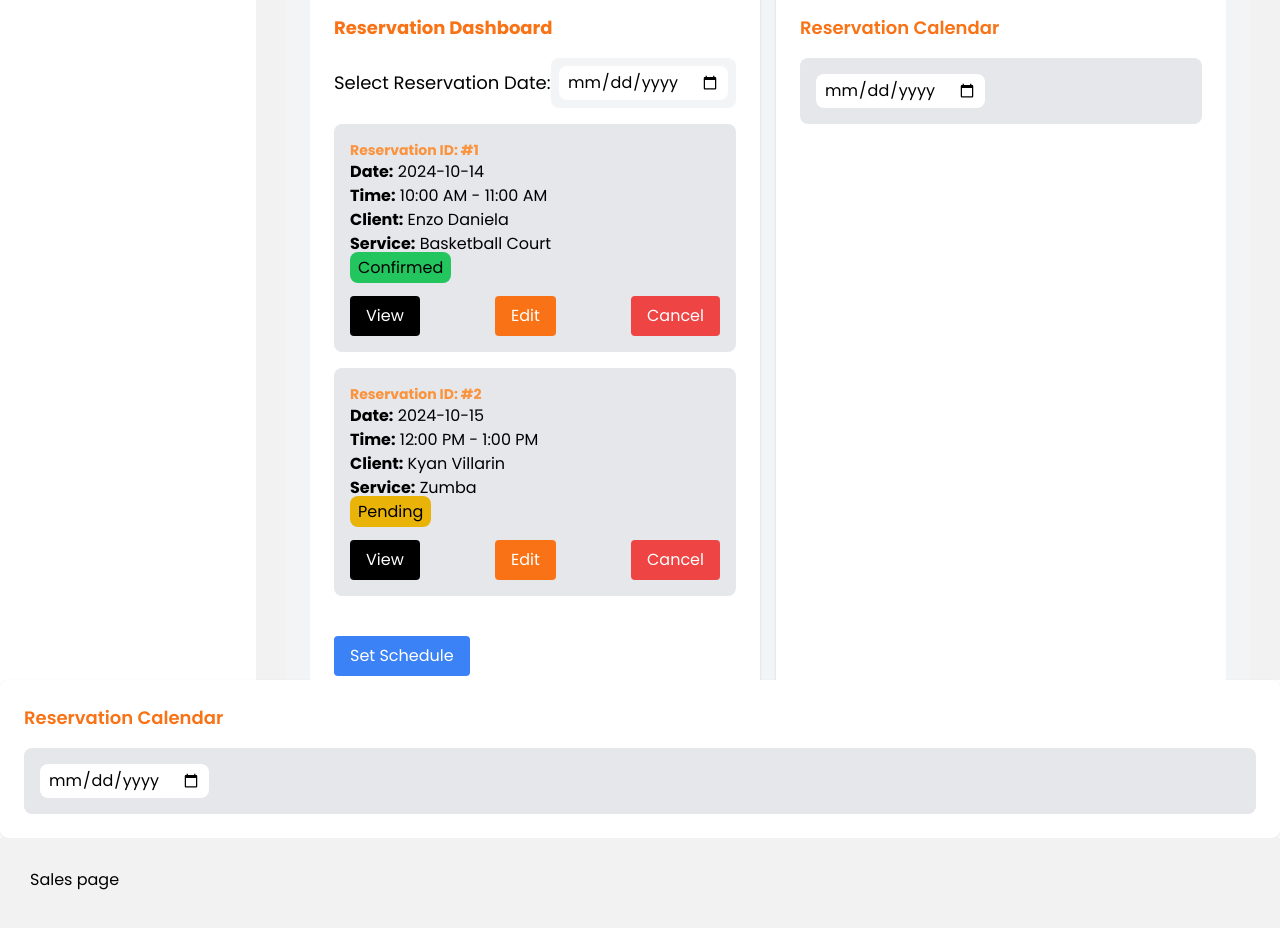
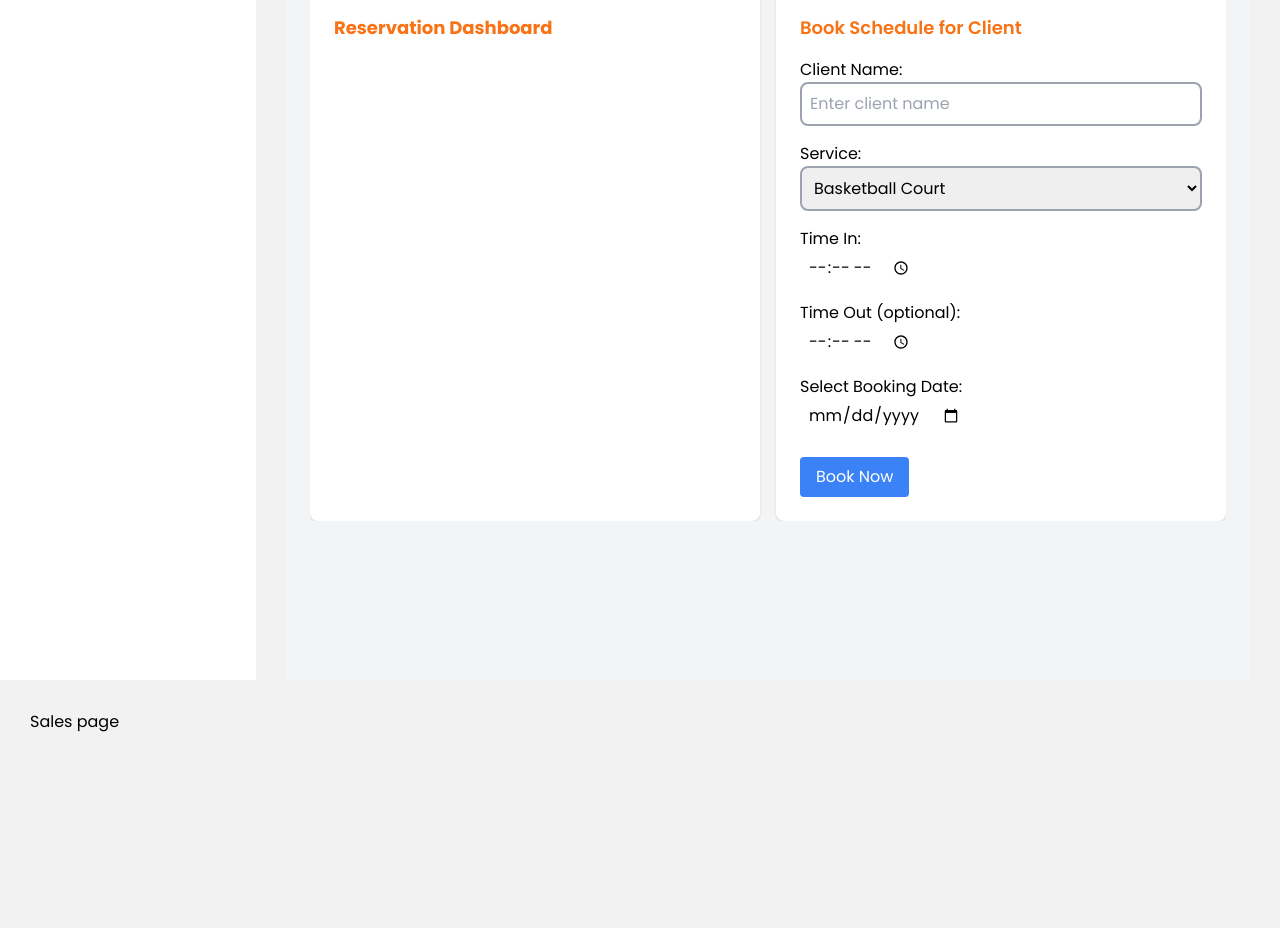
Before and after one commit to EnzoSoti/Online-Gym-Management-System, a website: page main/admin.html in a window 1280 px wide. Shown: the part 1720-2648 px from the top of the page. Drawn offline with nearby package versions, Linux system fonts and the light colour scheme.

Commit message:
reservation added

```diff
--- a/javascript/admin.js
+++ b/javascript/admin.js
@@ -1,3 +1,4 @@
+
 // Member Growth Chart
 document.addEventListener('DOMContentLoaded', function() {
     const ctx = document.getElementById('memberGrowthChart');
--- a/javascript/reservation.js
+++ b/javascript/reservation.js
@@ -0,0 +1,59 @@
+
+// Function to handle booking a reservation
+function bookReservation(event) {
+    event.preventDefault(); // Prevent form submission
+
+    // Get form input values
+    const clientName = document.getElementById('client-name').value;
+    const service = document.getElementById('service').value;
+    const bookingDate = document.getElementById('booking-date').value;
+    const timeIn = document.getElementById('time-in').value; // Get Time In value
+    const timeOut = document.getElementById('time-out').value || calculateTimeOut(timeIn); // Get Time Out value or calculate it
+
+    // Create a new reservation card
+    const newReservationCard = document.createElement('div');
+    newReservationCard.className = 'reservation-card bg-gray-200 p-4 mb-4 rounded-lg';
+
+    newReservationCard.innerHTML = `
+        <h3 class="text-sm font-bold text-orange-400">Reservation ID: #${Date.now()}</h3>
+        <p><strong>Date:</strong> ${bookingDate}</p>
+        <p><strong>Time In:</strong> ${timeIn}</p>
+        <p><strong>Time Out:</strong> ${timeOut}</p>
+        <p><strong>Client:</strong> ${clientName}</p>
+        <p><strong>Service:</strong> ${service}</p>
+        <span class="status-badge bg-green-500 text-black px-2 py-1 rounded-lg">Confirmed</span>
+        <div class="mt-4 flex justify-between">
+            <button class="bg-orange-500 text-white py-2 px-4 rounded hover:bg-orange-600" style="margin-right: 4px;">Edit</button>
+            <button class="bg-red-500 text-white py-2 px-4 rounded hover:bg-red-600" onclick="cancelReservation(this)">Cancel</button>
+        </div>
+    `;
+
+    // Append the new reservation card to the reservations container
+    const reservationsContainer = document.getElementById('reservations-container');
+    reservationsContainer.appendChild(newReservationCard);
+
+    // Optionally, reset the form after booking
+    document.getElementById('booking-form').reset();
+}
+
+// Function to calculate Time Out based on Time In (1 hour later)
+function calculateTimeOut(timeIn) {
+    const [hours, minutes] = timeIn.split(':').map(Number);
+    const timeOutDate = new Date();
+    timeOutDate.setHours(hours, minutes + 60); // Add 1 hour
+
+    // Format Time Out to HH:MM
+    const formattedHours = String(timeOutDate.getHours()).padStart(2, '0');
+    const formattedMinutes = String(timeOutDate.getMinutes()).padStart(2, '0');
+
+    return `${formattedHours}:${formattedMinutes}`;
+}
+
+// Function to cancel/delete a reservation
+function cancelReservation(button) {
+    // Get the reservation card element
+    const reservationCard = button.closest('.reservation-card');
+    if (reservationCard) {
+        reservationCard.remove(); // Remove the reservation card from the DOM
+    }
+}
--- a/main/admin.html
+++ b/main/admin.html
@@ -26,6 +26,7 @@
         <li><a href="#section4"><i class="fa-solid fa-hourglass-start"></i> Sales</a></li>
         <li><a href="#section5"><i class="fa-solid fa-user"></i> Add monthly member</a></li>
         <li><a href="#section6"><i class="fa-solid fa-file"></i> Sales & Report</a></li>
+        <li><a href="#section7"><i class="fa-solid fa-tag"></i> Items</a></li>
         <li><a class="logout" href="#section5"><i class="fa-solid fa-right-from-bracket"></i> Logout</a></li>
       </ul>
 
@@ -34,7 +35,7 @@
         <a href="#"><i class="fa-brands fa-discord"></i></a>
         <a href="#"><i class="fa-brands fa-youtube"></i></a>
         <a href="https://github.com/EnzoSoti"><i class="fa-brands fa-github"></i></a>
-        <a href="https://www.instagram.com/_nzdnl/"><i class="fa-brands fa-instagram"></i></a>
+        <a href="https://www.instagram.com/fitworxgym/"><i class="fa-brands fa-instagram"></i></a>
       </div>
 
     </div>
@@ -128,6 +129,7 @@
       </section>
 
       <!-- Section 3 -->
+      <!-- Reservation -->
       <div class="main-content">
         <section id="section3">
           <div class="p-6 bg-gray-100 min-h-screen">
@@ -138,86 +140,58 @@
               <div class="bg-white p-6 rounded-lg shadow">
                 <h2 class="text-lg font-bold mb-4 text-orange-500">Reservation Dashboard</h2>
 
-                <!-- Calendar and Reservation Cards -->
-                <div class="calendar-reservation-section">
-                  <div class="flex justify-between items-center mb-4">
-                    <div class="text-lg text-black">Select Reservation Date:</div>
-                    <!-- Calendar Icon/Reservation Date -->
-                    <div class="calendar-container bg-gray-100 p-2 rounded-lg">
-                      <input type="date" id="reservation-date" class="text-black px-2 py-1 rounded-lg" />
+                <!-- Reservation Cards Section -->
+                <div id="reservations-container" class="reservation-list">
+                  <!-- No placeholder reservation data; this area will be populated by JavaScript -->
                 </div>
               </div>
 
-                  <!-- Reservation Cards Section -->
-                  <div id="reservations-container" class="reservation-list">
-                    <!-- Placeholder reservation data -->
-                    <div class="reservation-card bg-gray-200 p-4 mb-4 rounded-lg">
-                      <h3 class="text-sm font-bold text-orange-400">Reservation ID: #1</h3>
-                      <p><strong>Date:</strong> 2024-10-14</p>
-                      <p><strong>Time:</strong> 10:00 AM - 11:00 AM</p>
-                      <p><strong>Client:</strong> Enzo Daniela</p>
-                      <p><strong>Service:</strong> Basketball Court</p>
-                      <span class="status-badge bg-green-500 text-black px-2 py-1 rounded-lg">Confirmed</span>
-
-                      <!-- Action Buttons -->
-                      <div class="mt-4 flex justify-between">
-                        <button class="bg-black text-white py-2 px-4 rounded hover:bg-gray-800">View</button>
-                        <button class="bg-orange-500 text-white py-2 px-4 rounded hover:bg-orange-600">Edit</button>
-                        <button class="bg-red-500 text-white py-2 px-4 rounded hover:bg-red-600">Cancel</button>
-                      </div>
+              <!-- Booking Form for Admin -->
+              <div class="bg-white p-6 rounded-lg shadow">
+                <h2 class="text-lg font-semibold mb-4 text-orange-500">Book Schedule for Client</h2>
+                <form id="booking-form" onsubmit="bookReservation(event)">
+                  <div class="form-group mb-4">
+                    <label for="client-name" class="text-black">Client Name:</label>
+                    <input type="text" id="client-name" class="border-2 border-gray-400 p-2 rounded-lg w-full" placeholder="Enter client name" required />
                   </div>
 
-                    <div class="reservation-card bg-gray-200 p-4 mb-4 rounded-lg">
-                      <h3 class="text-sm font-bold text-orange-400">Reservation ID: #2</h3>
-                      <p><strong>Date:</strong> 2024-10-15</p>
-                      <p><strong>Time:</strong> 12:00 PM - 1:00 PM</p>
-                      <p><strong>Client:</strong> Kyan Villarin</p>
-                      <p><strong>Service:</strong> Zumba</p>
-                      <span class="status-badge bg-yellow-500 text-black px-2 py-1 rounded-lg">Pending</span>
-
-                      <!-- Action Buttons -->
-                      <div class="mt-4 flex justify-between">
-                        <button class="bg-black text-white py-2 px-4 rounded hover:bg-gray-800">View</button>
-                        <button class="bg-orange-500 text-white py-2 px-4 rounded hover:bg-orange-600">Edit</button>
-                        <button class="bg-red-500 text-white py-2 px-4 rounded hover:bg-red-600">Cancel</button>
-                      </div>
-                    </div>
+                  <div class="form-group mb-4">
+                    <label for="service" class="text-black">Service:</label>
+                    <select id="service" class="border-2 border-gray-400 p-2 rounded-lg w-full" required>
+                      <option value="Basketball Court">Basketball Court</option>
+                      <option value="Zumba">Zumba</option>
+                      <!-- Add more services as needed -->
+                    </select>
                   </div>
 
-                  <!-- Set Schedule Button -->
+                  <!-- Time In Selection -->
+                  <div class="form-group mb-4">
+                    <label for="time-in" class="block text-black">Time In:</label>
+                    <input type="time" id="time-in" class="text-black px-2 py-1 rounded-lg" min="09:00" max="23:59" required />
+                  </div>
+
+                  <!-- Time Out Selection (optional) -->
+                  <div class="form-group mb-4">
+                    <label for="time-out" class="block text-black">Time Out (optional):</label>
+                    <input type="time" id="time-out" class="text-black px-2 py-1 rounded-lg" min="09:00" max="23:59" />
+                  </div>
+
+                  <div class="mb-4">
+                    <label for="booking-date" class="block text-black">Select Booking Date:</label>
+                    <input type="date" id="booking-date" class="text-black px-2 py-1 rounded-lg" required />
+                  </div>
+
                   <div class="mt-6">
-                    <button class="bg-blue-500 text-white py-2 px-4 rounded hover:bg-blue-600">
-                      Set Schedule
+                    <button type="submit" class="bg-blue-500 text-white py-2 px-4 rounded hover:bg-blue-600">
+                      Book Now
                     </button>
                   </div>
-                </div>
-              </div>
-
-              <!-- Reservation Calendar -->
-              <div class="bg-white p-6 rounded-lg shadow">
-                <h2 class="text-lg font-semibold mb-4 text-orange-500">Reservation Calendar</h2>
-                <div id="calendar_panel" class="text-black bg-gray-200 p-4 rounded-lg">
-                  <input type="date" class="text-black px-2 py-1 rounded-lg" />
-                </div>
+                </form>
               </div>
             </div>
           </div>
         </section>
       </div>
-
-
-        <!-- Reservation Calendar -->
-        <div class="bg-white p-6 rounded-lg shadow">
-          <h2 class="text-lg font-semibold mb-4 text-orange-500">Reservation Calendar</h2>
-          <div id="calendar_panel" class="text-black bg-gray-200 p-4 rounded-lg">
-            <input type="date" class="text-black px-2 py-1 rounded-lg" />
-          </div>
-        </div>
-      </div>
-    </div>
-  </section>
-</div>
-
 
       <!-- Section 4 -->
       <section id="section4">
@@ -229,9 +203,14 @@
         <p>Add member page</p>
       </section>
 
-      <!-- Section 5 -->
+      <!-- Section 6 -->
       <section id="section6">
         <p>Sales and Report</p>
+      </section>
+
+      <!-- Section 7 -->
+      <section id="section6">
+        <p>Items</p>
       </section>
 
     </div>
@@ -240,5 +219,6 @@
 
   <!-- JS -->
    <script src="../javascript/admin.js"></script>
+   <script src="../javascript/reservation.js"></script>
 </body>
 </html>
```
Lines whose indentation alone changed are shown as unchanged.
